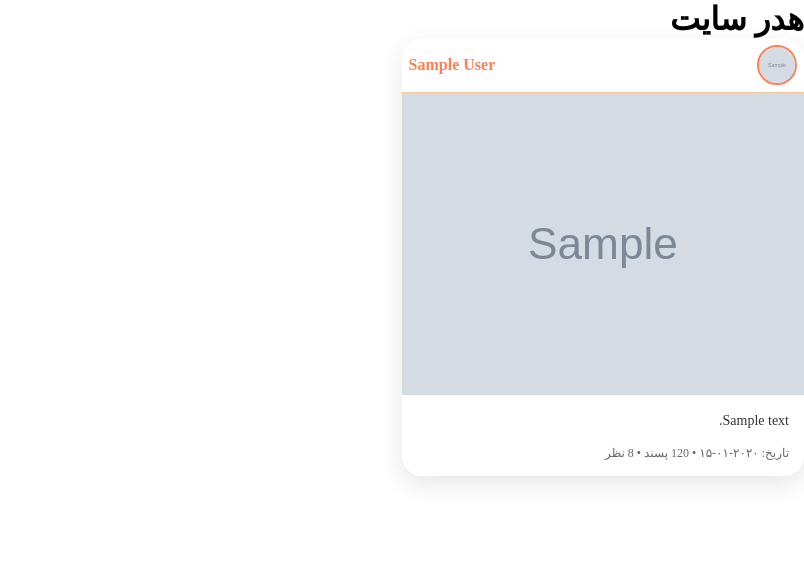
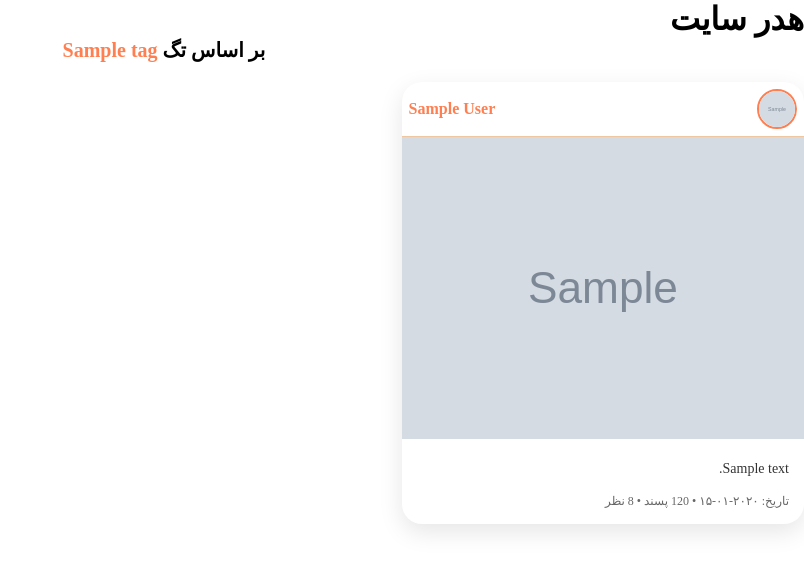
Before and after one commit to amirhosin100/Social_media, a Django app: template social/templates/social/post_list.html in a window 1280 px wide. Shown: the top 571 px of the page, without its empty margins (476-1280 px from the left). Run offline with Django 5.2, Linux system fonts and the light colour scheme; the template is opened without the code that fills it: most values are stand-ins (such as "Sample title", 1, 10 or a date in 2020); grey boxes marked "Sample" are stand-in pictures; some web fonts are replaced.

Commit message:
edit in views.py and post_list.css and post_list.html

```diff
--- a/social/static/css/post_list.css
+++ b/social/static/css/post_list.css
@@ -5,6 +5,7 @@
     --text: #333;
     --muted: #666;
     --shadow: rgba(0, 0, 0, 0.1);
+    --orange1: #B07300;
 }
 
 
@@ -13,7 +14,7 @@
     display: flex;
     gap: 20px;
     flex-wrap: wrap;
-    margin: 0 auto;
+    margin: 20px auto;
 }
 
 .post {
@@ -54,8 +55,8 @@
     color: var(--primary);
 }
 
-.post img {
-    object-fit: cover;
+.post .image_main {
+    width: 100%;
 }
 
 .caption {
@@ -70,6 +71,15 @@
     font-size: 12px;
     color: var(--muted);
 }
+.filter {
+    font-size: 20px;
+    text-align: center;
+
+}
+.filter span{
+    font-size: inherit;
+    color: var(--primary);
+}
 
 @media (max-width: 900px) {
     .post {
--- a/social/templates/social/post_list.html
+++ b/social/templates/social/post_list.html
@@ -9,7 +9,9 @@
 	<link rel="stylesheet" href="{% static 'css/post_list.css' %}">
 {% endblock %}
 {% block subcontent %}
-
+    {%  if tag %}
+        <h2 class="filter">بر اساس تگ <span>{{ tag.name }}</span></h2>
+    {% endif %}
     <div class="feed">
         {% for post in posts %}
         <div class="post">
@@ -17,9 +19,10 @@
                 <img src="{% if post.author.photo %}{{ post.author.photo.url }}{% endif %}" alt="{{ post.author.username }}" class="avatar"/>
                 <span class="username">{{ post.author.first_name }} {{ post.author.last_name }}</span>
             </div>
-            <img src="{{ post.images.first.image.url }}" alt="post image"/>
+
             <a href="{{ post.get_absolute_url }}">
-               <div class="caption">{{ post.description }}</div>
+                <img src="{{ post.images.first.image.url }}" alt="post image" class="image_main">
+                <div class="caption">{{ post.description }}</div>
                 <div class="post-info">تاریخ: {{ post.update|jformat:"%d %B %Y"|fa }} • 120 پسند • 8 نظر</div>
             </a>
 
--- a/social/views.py
+++ b/social/views.py
@@ -79,6 +79,8 @@ class PostListView(ListView):
         return query
     def get_context_data(self, *args,**kwargs):
         tag = self.request.GET.get("tag", None)
+        if tag:
+            tag = get_object_or_404(Tag,slug=tag)
         context = super().get_context_data(**kwargs)
         context["tag"] = tag
         return context
```
